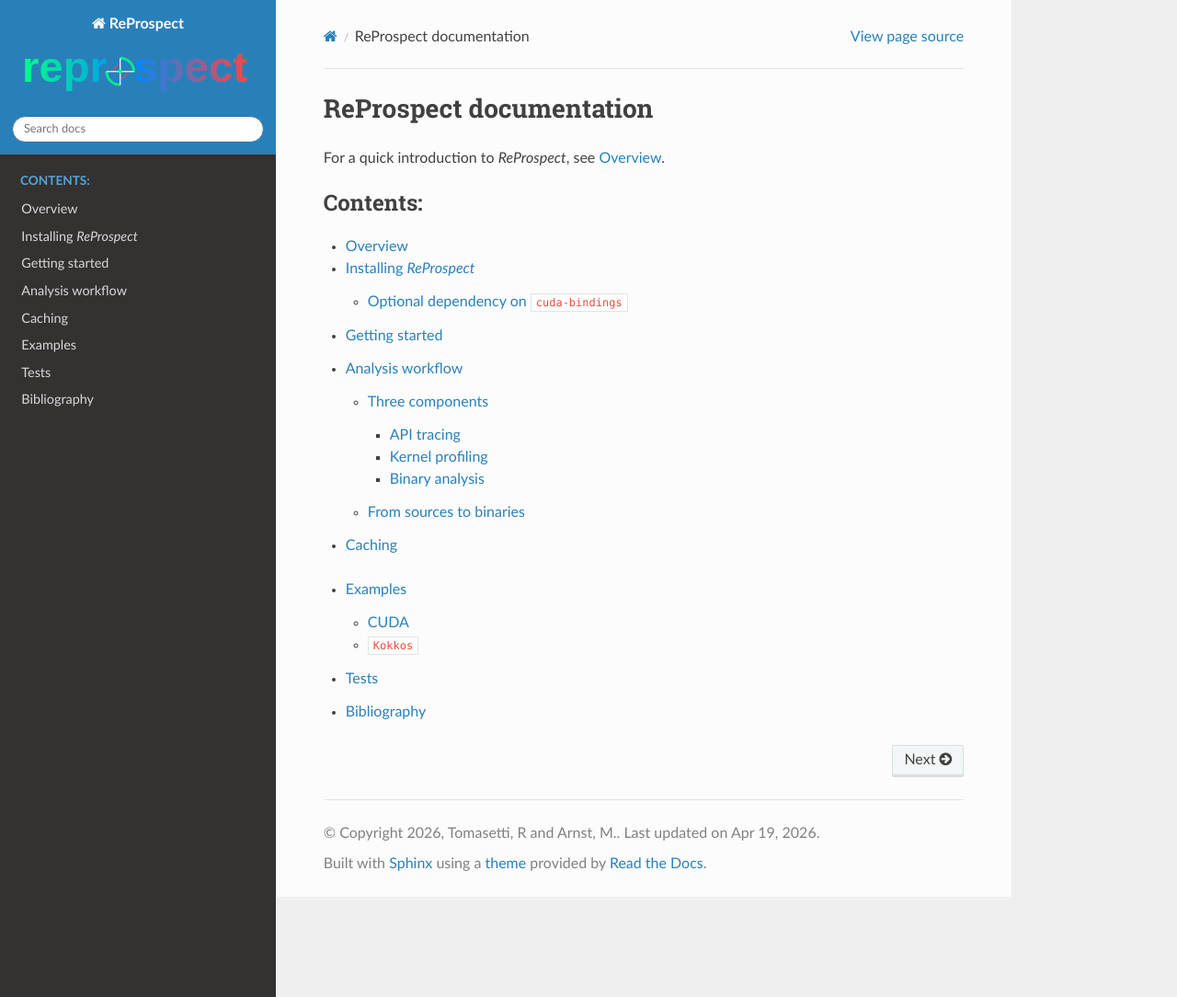
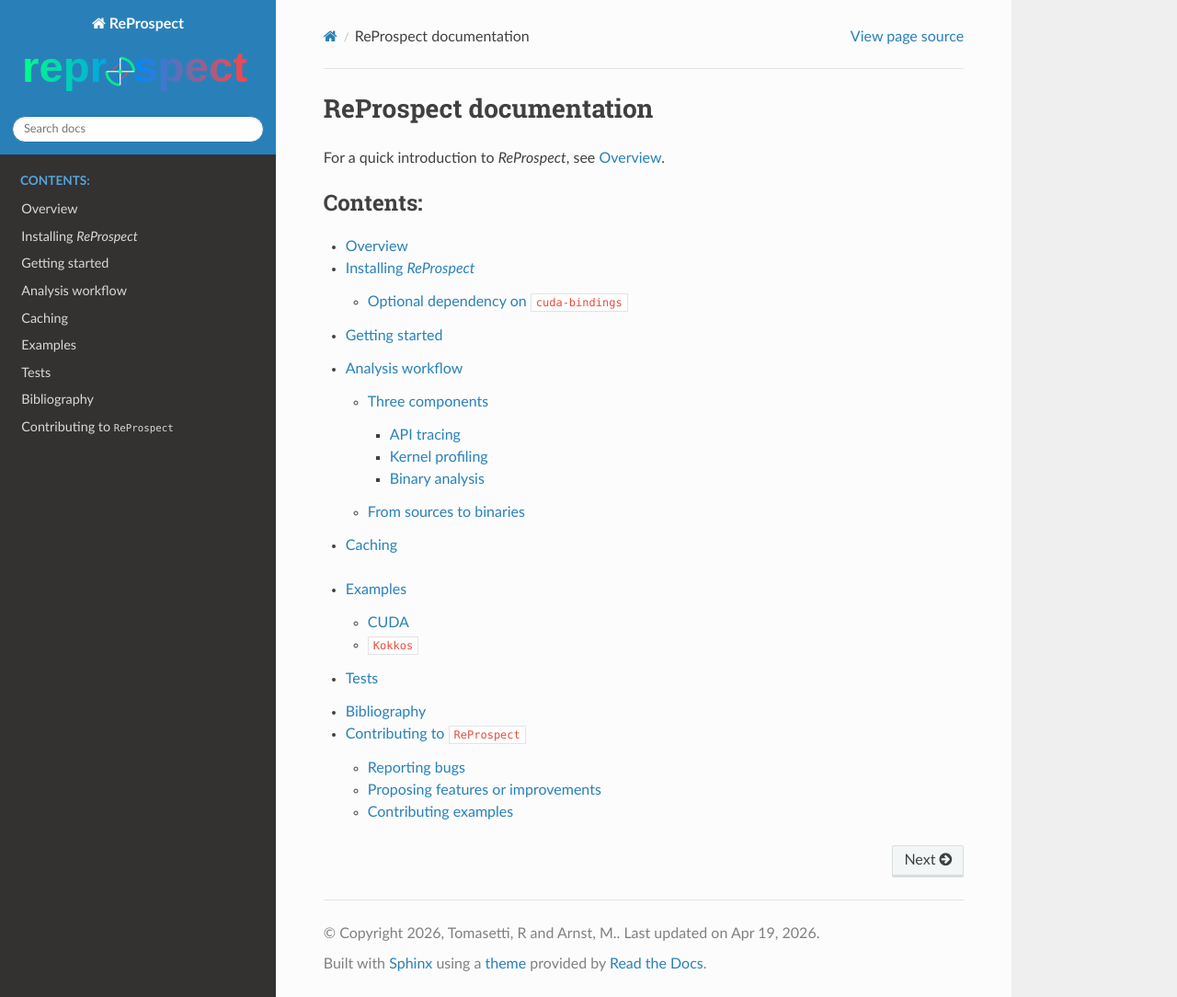
Before and after one commit to uliegecsm/reprospect, a Sphinx documentation site: the page built from docs/source/index.rst, in a window 1280 px wide and 1084 px high. Shown: the whole window at 92% size. Built offline with Sphinx 7.4.7 and the Read the Docs theme 3.1.0, drawn with Linux system fonts in a browser that asks for light colours; pages that are not in the unit, such as notebooks, are missing from menus; the version number is read from the project's files by our own code.

Commit message:
docs(sphinx): linking contributing guide
Signed-off-by: romintomasetti <romin.tomasetti@gmail.com>

```diff
--- /dev/null
+++ b/docs/source/contributing.rst
@@ -0,0 +1,2 @@
+.. include:: ../../CONTRIBUTING.md
+    :parser: myst_parser.sphinx_
--- a/docs/source/index.rst
+++ b/docs/source/index.rst
@@ -20,3 +20,4 @@
    examples
    tests
    bibliography
+   contributing
```
Also changed, not shown: CONTRIBUTING.md (+0 -4 lines).
